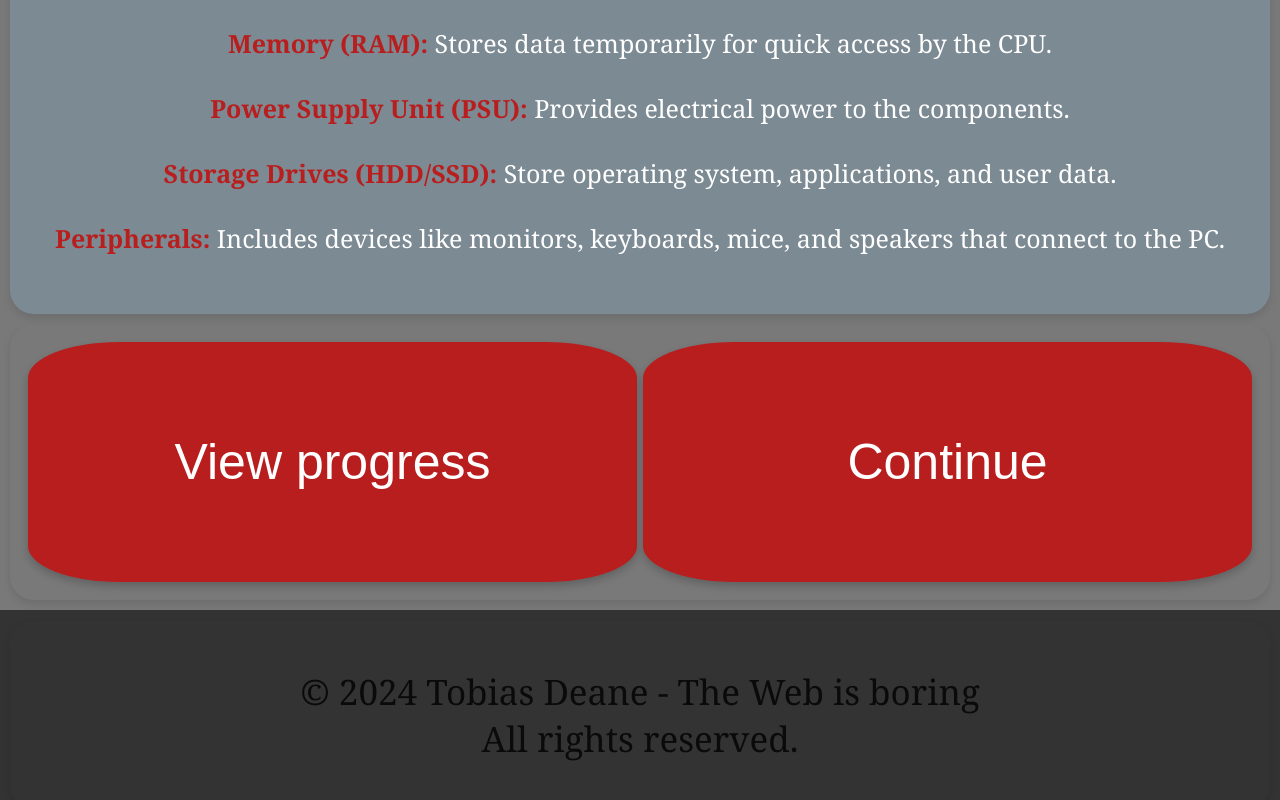
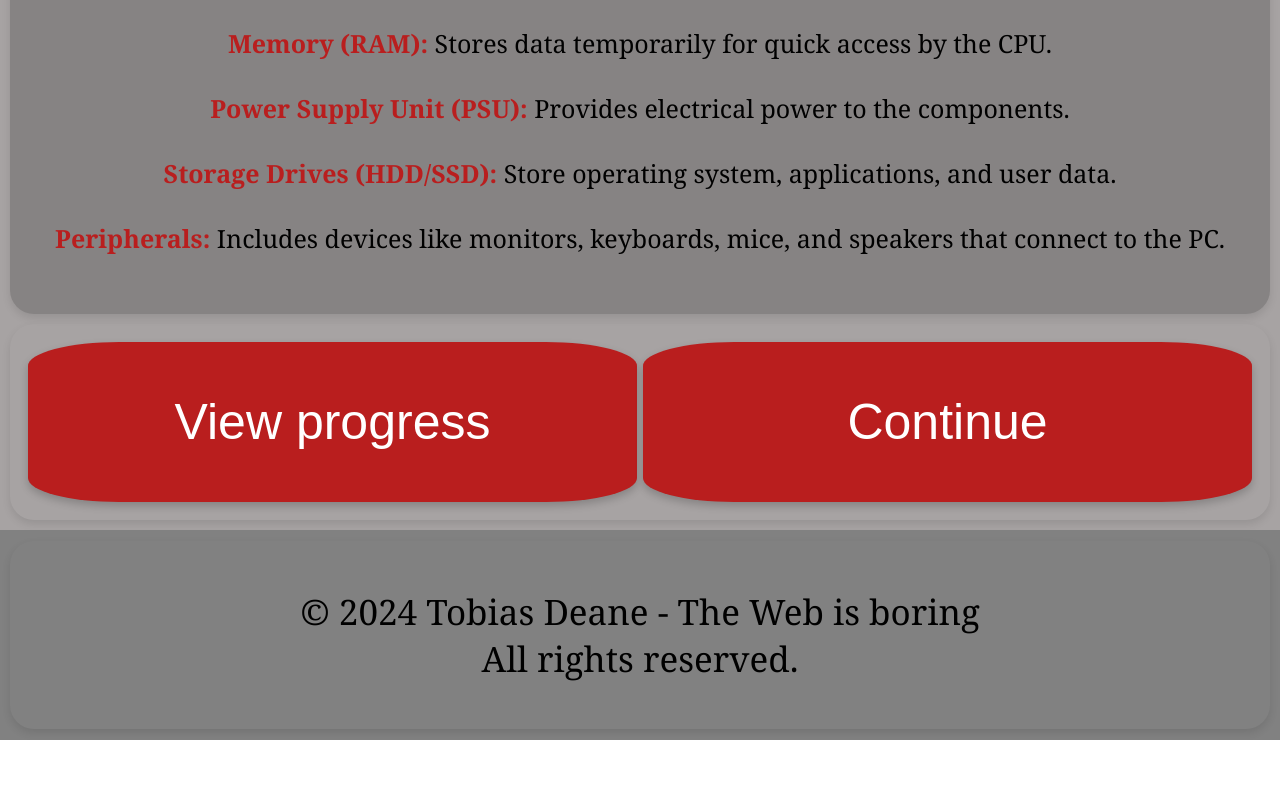
Before and after one commit to DZNpepper/WebIsBoring, a React (Create React App) app in the folder webisboring/: page /pc-case in a window 1280 px wide. Shown: the part 3897-4697 px from the top of the page. After the commit the page ends 4637 px from the top, so only its background shows below. Built offline with nearby package versions, Linux system fonts and the light colour scheme.

Commit message:
Case Page Update

```diff
--- a/webisboring/src/components/Case/Style.scss
+++ b/webisboring/src/components/Case/Style.scss
@@ -1,7 +1,7 @@
 // Colors
 $primary-color: rgba(0, 0, 0, 0.8);
 $hover-color: #b91e1e;
-$light-blue: rgba(135, 206, 250, 0.2);
+$shade: rgba(0, 0, 0, 0.2);
 
 // Breakpoints and spacing
 $base-spacing: 20px;
@@ -9,8 +9,8 @@ $mobile-breakpoint: 768px;
 
 // Overall page background
 .pc-case-page {
-    background-color: rgba(88, 88, 88, 0.8);
-    color: #fff;
+    background-color: #a7a3a3;
+
 
     div {
         margin: 10px;
@@ -55,17 +55,17 @@ $mobile-breakpoint: 768px;
     }
 
     p {
-        color: $primary-color;
         font-size: 35px;
         font-family:  Georgia, 'Times New Roman', Times, serif;
         margin: 2rem;
+        color: #000;
           @media (max-width: $mobile-breakpoint) {
             font-size: 19px;
           }
       }
 
     .pc-case-types, .pc-case-features, .pc-case-components {
-        background-color: $light-blue;
+        background-color: $shade;
     }
 
     .pc-case-types h2, .pc-case-features h2, .pc-case-components h2 {
@@ -88,32 +88,32 @@ $mobile-breakpoint: 768px;
 .navigation-buttons {
   text-align: center;
   display: flex;
-  flex-direction: row; // Default layout for desktop
-  justify-content: center; // Keeps buttons centered on desktop
-  margin-top: 20px; // Ensure some space above the button section
+  flex-direction: row;
+  justify-content: center;
+  margin-top: 20px;
 
   button {
     padding: 10px $base-spacing;
     background-color: $primary-color;
     color: white;
     border: none;
-    height: 15rem; // Original large button height for desktop
-    font-size: 50px; // Original large font size for desktop
-    margin: 2%; // Space between buttons
+    height: 10rem;
+    font-size: 50px;
+    margin: 2%;
     border-radius: 5px;
     cursor: pointer;
-    box-shadow: 0 4px 8px rgba(0, 0, 0, 0.2); // Enhanced shadow
-    transition: background-color 0.3s; // Smooth transition for hover
+    box-shadow: 0 4px 8px rgba(0, 0, 0, 0.2);
+    transition: background-color 0.3s;
 
     &:hover {
       background-color: $hover-color;
     }
 
     @media (max-width: $mobile-breakpoint) {
-      flex: 1 1 45%; // Allows two buttons per row on mobile
-      height: auto; // Adjusts height for mobile
-      font-size: 18px; // Smaller font size for mobile
-      margin: 5px; // Smaller margin for mobile
+      flex: 1 1 45%;
+      height: auto;
+      font-size: 18px;
+      margin: 5px;
     }
   }
 }
--- a/webisboring/src/components/Footer/Style.scss
+++ b/webisboring/src/components/Footer/Style.scss
@@ -1,7 +1,7 @@
 .footer {
     bottom: 0;
     width: 100%;
-    background-color: #333;
+    background-color: #818181;
     color: #fff;
     padding: 1px 0;
     font-size: 25px;
```
Also changed, not shown: 25 other files (tests, documents, lock files or other folders).
